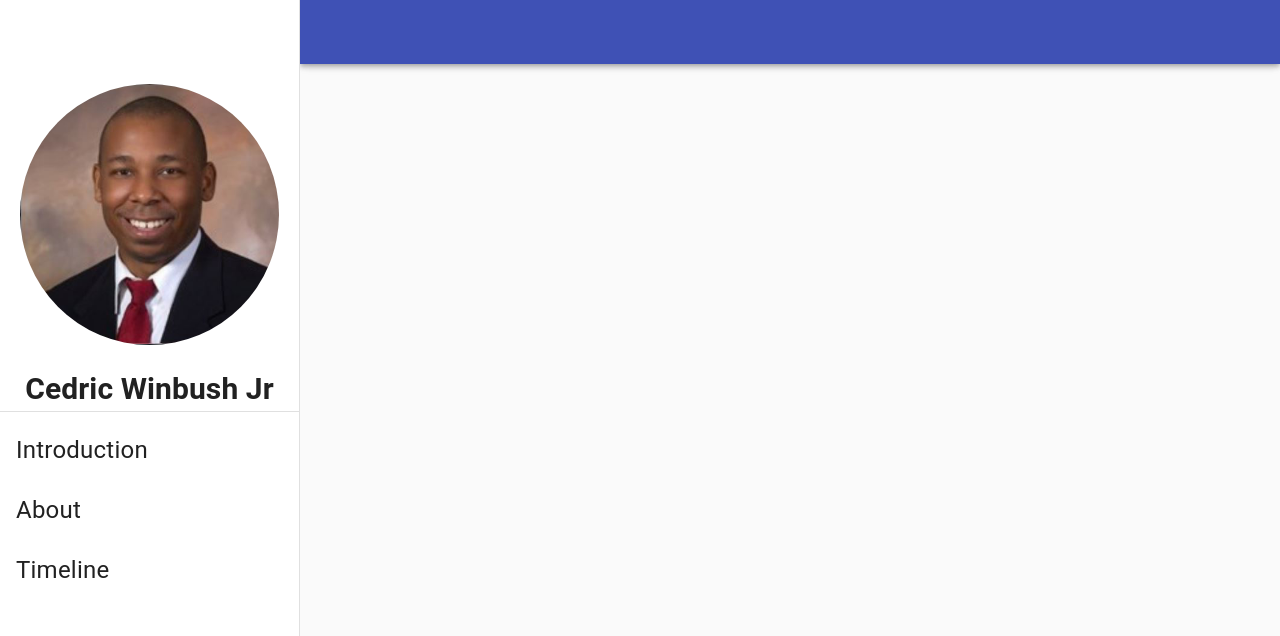
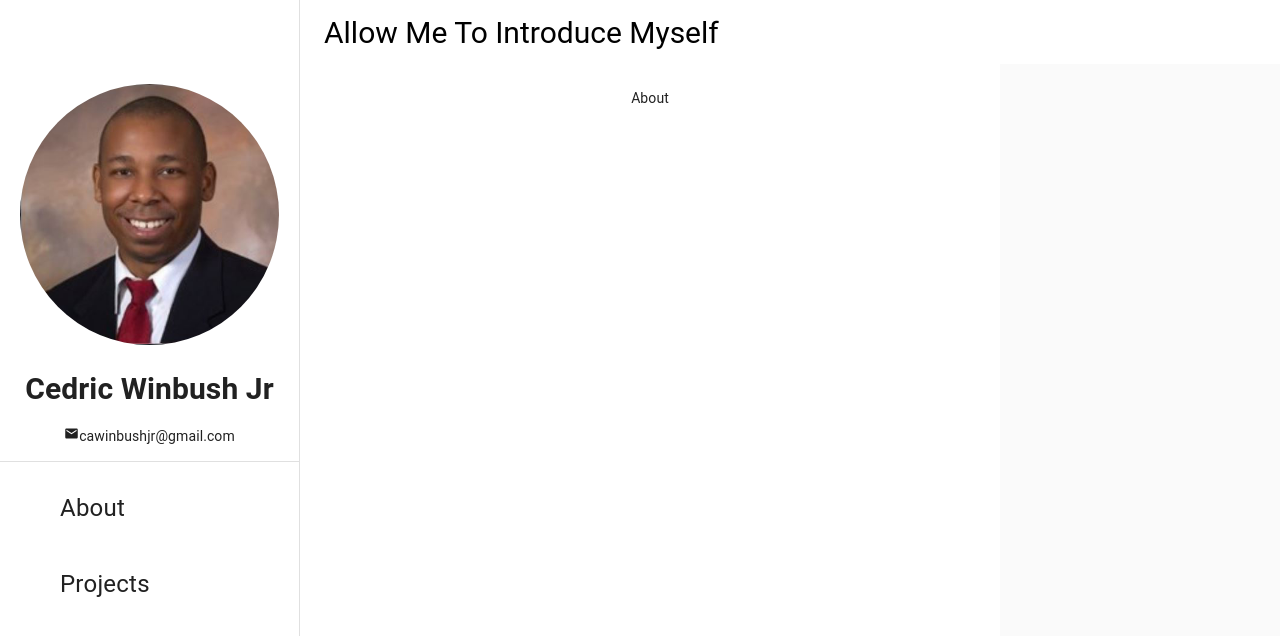
Before and after one commit to caw442000/cedric-react-portfolio, a React (Create React App) app: page /projects in a window 1280 px wide. Shown: the top 636 px of the page. Built offline with nearby package versions, Linux system fonts and the light colour scheme.

Commit message:
adds smooth scroll and removes color and shadows

```diff
--- a/package.json
+++ b/package.json
@@ -11,7 +11,9 @@
     "prop-types": "^15.7.2",
     "react": "^16.13.1",
     "react-dom": "^16.13.1",
-    "react-scripts": "3.4.1"
+    "react-router-dom": "^5.2.0",
+    "react-scripts": "^3.4.2",
+    "react-scroll": "^1.8.1"
   },
   "scripts": {
     "start": "react-scripts start",
--- a/src/App.css
+++ b/src/App.css
@@ -2,25 +2,34 @@
   padding: 0;
   margin: 0;
   box-sizing: border-box;
-  max-width: 100%; }
+  max-width: 100%;
+}
 
 html {
-  font-size: 62.5%; }
+  font-size: 62.5%;
+}
 
-  h1 {
-    font-size: 3rem; }
+h1 {
+  font-size: 3rem;
+}
 
+p {
+  font-size: 1.4rem;
+}
 
-
-    p {
-      font-size: 1.4rem;
-    }
-.App {
+.MuiListItem-button {
+  text-align: center;
+  color: red
+}
+.Container {
   text-align: center;
   display: flex;
   justify-content: space-around;
   width: 1000px;
+  background-color: white;
 }
+
+
 
 .App-Main {
   display: flex;
@@ -34,7 +43,6 @@ html {
 
 .App-Sidebar {
   width: 300px;
-
 }
 
 .Sidebar {
@@ -62,24 +70,21 @@ html {
   font-size: 2.8rem;
 }
 
-
+.extra {
+  padding-top: 1500px;
+}
 
 .Profile-Image-Wrap {
   padding: 20px;
   max-width: 100%;
   height: auto;
   object-fit: scale-down;
-
-
-
 }
 
-.Profile-Image{
-
+.Profile-Image {
   max-width: 100%;
   height: auto;
   border-radius: 50%;
-
 }
 .App-logo {
   height: 40vmin;
@@ -107,6 +112,10 @@ html {
   color: #61dafb;
 }
 
+.nav-item > .active {
+  border-bottom: 1px solid #333;
+}
+
 @keyframes App-logo-spin {
   from {
     transform: rotate(0deg);
--- a/src/App.js
+++ b/src/App.js
@@ -1,20 +1,44 @@
-import React from "react";
+import React, { createRef } from "react";
 import "./App.css";
-import Sidebar from "./components/sidebar.js";
-import Projects from "./components/projects";
-import About from "./components/about";
+import Sidebar from "./components/Sidebar.js";
+import Projects from "./components/Projects";
+import About from "./components/About";
+import { Route, MemoryRouter, useHistory } from "react-router";
+import { Link as RouterLink } from "react-router-dom";
+import { useLocation } from "react-router-dom";
+import Link from "@material-ui/core/Link";
+
+const LinkBehavior = React.forwardRef((props, ref) => (
+  <RouterLink ref={ref} to="/projects" {...props} />
+));
 
 const App = () => {
+
   return (
-    <div className="App">
-      <div className="App-Sidebar">
-        <Sidebar />
-      </div>
+    <div className="Container">
+      {/* <div className="App-Sidebar"> */}
+      <Sidebar />
+      {/* </div> */}
 
-      <div className="App-Main">
+      {/* <div className="App-Main">
         <Projects />
         <About />
-      </div>
+      </div> */}
+
+      {/* <Link component={LinkBehavior} >
+          Projects
+
+
+          </Link> */}
+
+{/* <Route path="/introduction">
+        <About />
+      </Route>
+      <Route path="/projects">
+        <Projects />
+      </Route> */}
+
+
     </div>
   );
 };
--- /dev/null
+++ b/src/components/ProjectCard.js
@@ -0,0 +1,38 @@
+import React from "react";
+// import styled from "styled-components";
+
+// const DrinkDiv = styled.div`
+//   display: flex;
+//   align-items: center;
+//   justify-content: center;
+//   margin-bottom: 30px;
+//   align-items: center;
+//   max-width: 100%;
+//   flex-direction: column;
+//   width: 200px;
+//   height: 300px;
+//   border: 1px solid;
+//   padding: 10px;
+//   margin: 10px;
+// `;
+
+// const DrinkImage = styled.img`
+// width: 150px;
+// height: 150px
+// object-fit: scale;
+// flex-shrink:2;
+
+// `;
+
+const ProjectCard = ({ data }) => {
+  const { projectImg } = data.image
+  return (
+    <div>
+      <img className = "" src={data.image} alt="" />
+      <h2>{data.title}</h2>
+
+    </div>
+  );
+};
+
+export default ProjectCard;
--- a/src/components/about.js
+++ b/src/components/about.js
@@ -1,8 +1,9 @@
 import React from "react";
+import { checkPropTypes } from "prop-types";
 
 const About = (props) => {
   return (
-    <div>
+    <div id = "introduction">
       <p>About</p>
     </div>
   );
--- a/src/components/projects.js
+++ b/src/components/projects.js
@@ -1,9 +1,25 @@
 import React from "react";
+import ProjectCard from "./ProjectCard.js"
+import cedric from "../assets/images/cedric.png";
+
+const projectList = [{
+  id: 1,
+  title: "Test Title",
+  image: cedric
+},
+{
+  id: 2,
+  title: "Test Title",
+  image: cedric
+}]
 
 const Projects = (props) => {
   return (
-    <div>
-      <p>Projects</p>
+    <div className="extra" >
+      <h1 id="projects">Projects</h1>
+      {projectList.map(data => (
+        <ProjectCard key = {data.id} data = {data}/>
+      ))}
     </div>
   );
 };
--- a/src/components/sidebar.js
+++ b/src/components/sidebar.js
@@ -18,7 +18,8 @@ import cedric from "../assets/images/cedric.png";
 //   );
 // };
 
-import React from "react";
+import React, { useRef, createRef } from "react";
+import { Link, animateScroll as scroll } from "react-scroll";
 import PropTypes from "prop-types";
 import AppBar from "@material-ui/core/AppBar";
 import CssBaseline from "@material-ui/core/CssBaseline";
@@ -37,56 +38,108 @@ import MenuIcon from "@material-ui/icons/Menu";
 import Toolbar from "@material-ui/core/Toolbar";
 import Typography from "@material-ui/core/Typography";
 import { makeStyles, useTheme } from "@material-ui/core/styles";
+import Projects from "./Projects";
+import About from "./About";
+import { Route, MemoryRouter, useHistory } from "react-router";
+import { Link as RouterLink } from "react-router-dom";
+import { useLocation } from "react-router-dom";
+// import Link from "@material-ui/core/Link";
+import { render } from "react-dom";
+import Button from "@material-ui/core/Button";
+import Menu from "@material-ui/core/Menu";
+import MenuItem from "@material-ui/core/MenuItem";
+import { MenuList } from "@material-ui/core";
 
 const drawerWidth = 300;
 
+
+
 const useStyles = makeStyles((theme) => ({
   root: {
+
+    // styles insure the font on typography
+    "& .MuiTouchRipple-root": {
+
+        fontWeight: "600",
+        fontFamily: "Inter, sans-serif",
+
+    },
+
     display: "flex",
+    backgroundColor:'white',
+    textAlign: 'center'
+
+
+
   },
-  listItemText:{
-    fontSize:'2.4rem',//Insert your required size
+  listItemText: {
+    width: "100%",
+    fontSize: "2.4rem", //Insert your required size
+    textAlign: "justify",
+    padding: '1rem',
+    paddingLeft:'3rem'
   },
+  // listItemText: .active {
+  //   fontSize: "2.4rem", //Insert your required size
+  //   textAlign: "center",
+  // },
   drawer: {
     [theme.breakpoints.up("sm")]: {
       width: drawerWidth,
       flexShrink: 0,
     },
   },
+
   appBar: {
+
     [theme.breakpoints.up("sm")]: {
       width: `calc(100% - ${drawerWidth}px)`,
       marginLeft: drawerWidth,
+      textAlign: 'center',
+      backgroundColor:'white',
+
     },
-  },
+    backgroundColor:'white'
+
+},
+
+
   menuButton: {
     marginRight: theme.spacing(2),
     [theme.breakpoints.up("sm")]: {
       display: "none",
+      backgroundColor: 'red'
     },
   },
   // necessary for content to be below app bar
   toolbar: theme.mixins.toolbar,
   drawerPaper: {
     width: drawerWidth,
+
+
   },
   content: {
     flexGrow: 1,
     padding: theme.spacing(3),
+
   },
+  getWide: {
+    width: `800px`,
+    color: 'black',
+
+  },
+}));
 
 
-}));
-
-const styles = theme => ({
-
-});
 
 const Sidebar = (props) => {
   const { window } = props;
   const classes = useStyles();
   const theme = useTheme();
   const [mobileOpen, setMobileOpen] = React.useState(false);
+  const history = useHistory();
+
+
 
   const handleDrawerToggle = () => {
     setMobileOpen(!mobileOpen);
@@ -96,25 +149,46 @@ const Sidebar = (props) => {
     <div>
       <div className={classes.toolbar} />
       <div className="Profile-Image-Wrap">
-        <img
-          className="Profile-Image"
-          src={cedric}
-          alt="Cedric Profile Picture"
-        />
+        <img className="Profile-Image" src={cedric} alt="Cedric" />
       </div>
-      <h1>Cedric Winbush Jr</h1>
+      <h1 style={{textAlign: "center", paddingBottom:'15px'}}>Cedric Winbush Jr</h1>
+      <p style={{textAlign: "center", paddingBottom:'15px'}}>
+        <EmailIcon />
+        cawinbushjr@gmail.com
+      </p>
       <Divider />
-      <List>
-        {["Introduction", "About", "Timeline"].map((text, index) => (
-          <ListItem className={classes.navLinkBar} alignItems = 'center' button key={text}>
-            {/* <ListItemIcon>
-              {index % 2 === 0 ? <InboxIcon /> : <EmailIcon />}
-            </ListItemIcon> */}
-            <ListItemText classes={{primary:classes.listItemText}}primary={text}/>
+      <MenuList style={{textAlign: "center", paddingBottom:'15px'}}>
 
-          </ListItem>
-        ))}
-      </List>
+        <MenuItem
+          component={Link}
+          activeClass="active"
+          to="introduction"
+          spy={true}
+          smooth={true}
+          offset={-70}
+          duration={500}
+          className={classes.listItemText}
+          primary="Introduction"
+
+        >
+          <Typography className={classes.listItemText}>About</Typography>
+
+        </MenuItem>
+        <MenuItem
+          component={Link}
+          activeClass="active"
+          spy={true}
+          smooth={true}
+          offset={-70}
+          duration={500}
+          to="projects"
+          className={classes.listItemText}
+          primary="Projects"
+        >
+          <Typography className={classes.listItemText}>Projects</Typography>
+        </MenuItem>
+      </MenuList>
+
     </div>
   );
 
@@ -124,7 +198,7 @@ const Sidebar = (props) => {
   return (
     <div className={classes.root}>
       <CssBaseline />
-      <AppBar position="fixed" className={classes.appBar}>
+      <AppBar style={{boxShadow: "none"}} position="fixed" className={classes.appBar}>
         <Toolbar>
           <IconButton
             color="inherit"
@@ -132,12 +206,13 @@ const Sidebar = (props) => {
             edge="start"
             onClick={handleDrawerToggle}
             className={classes.menuButton}
+            style={{color: "black"}}
           >
             <MenuIcon />
           </IconButton>
-          {/* <Typography variant="h2" noWrap>
-            Cedric Winbush Jr Portfolio
-          </Typography> */}
+          <Typography className = { classes.getWide} variant="h3" color = 'initial' noWrap align='justify' display= 'inline'>
+            Allow Me To Introduce Myself
+          </Typography>
         </Toolbar>
       </AppBar>
       <nav className={classes.drawer} aria-label="mailbox folders">
@@ -171,42 +246,18 @@ const Sidebar = (props) => {
           </Drawer>
         </Hidden>
       </nav>
-      {/* <main className={classes.content}>
+
+      <main className={classes.content}>
         <div className={classes.toolbar} />
-        <Typography paragraph>
-          Lorem ipsum dolor sit amet, consectetur adipiscing elit, sed do eiusmod tempor incididunt
-          ut labore et dolore magna aliqua. Rhoncus dolor purus non enim praesent elementum
-          facilisis leo vel. Risus at ultrices mi tempus imperdiet. Semper risus in hendrerit
-          gravida rutrum quisque non tellus. Convallis convallis tellus id interdum velit laoreet id
-          donec ultrices. Odio morbi quis commodo odio aenean sed adipiscing. Amet nisl suscipit
-          adipiscing bibendum est ultricies integer quis. Cursus euismod quis viverra nibh cras.
-          Metus vulputate eu scelerisque felis imperdiet proin fermentum leo. Mauris commodo quis
-          imperdiet massa tincidunt. Cras tincidunt lobortis feugiat vivamus at augue. At augue eget
-          arcu dictum varius duis at consectetur lorem. Velit sed ullamcorper morbi tincidunt. Lorem
-          donec massa sapien faucibus et molestie ac.
-        </Typography>
-        <Typography paragraph>
-          Consequat mauris nunc congue nisi vitae suscipit. Fringilla est ullamcorper eget nulla
-          facilisi etiam dignissim diam. Pulvinar elementum integer enim neque volutpat ac
-          tincidunt. Ornare suspendisse sed nisi lacus sed viverra tellus. Purus sit amet volutpat
-          consequat mauris. Elementum eu facilisis sed odio morbi. Euismod lacinia at quis risus sed
-          vulputate odio. Morbi tincidunt ornare massa eget egestas purus viverra accumsan in. In
-          hendrerit gravida rutrum quisque non tellus orci ac. Pellentesque nec nam aliquam sem et
-          tortor. Habitant morbi tristique senectus et. Adipiscing elit duis tristique sollicitudin
-          nibh sit. Ornare aenean euismod elementum nisi quis eleifend. Commodo viverra maecenas
-          accumsan lacus vel facilisis. Nulla posuere sollicitudin aliquam ultrices sagittis orci a.
-        </Typography>
-      </main> */}
+          <About />
+
+
+          <Projects />
+
+      </main>
     </div>
+    // </MemoryRouter>
   );
 };
 
-Sidebar.propTypes = {
-  /**
-   * Injected by the documentation to work in an iframe.
-   * You won't need it on your project.
-   */
-  window: PropTypes.func,
-};
-
 export default Sidebar;
--- a/src/index.css
+++ b/src/index.css
@@ -5,6 +5,7 @@ body {
     sans-serif;
   -webkit-font-smoothing: antialiased;
   -moz-osx-font-smoothing: grayscale;
+  background-color: blue;
 }
 
 code {
--- a/src/index.js
+++ b/src/index.js
@@ -1,11 +1,14 @@
-import React from 'react';
-import ReactDOM from 'react-dom';
-import './index.css';
-import App from './App';
+import React from "react";
+import ReactDOM from "react-dom";
+import "./index.css";
+import { BrowserRouter as Router } from "react-router-dom";
+import App from "./App";
 
 ReactDOM.render(
   <React.StrictMode>
-    <App />
+    <Router>
+      <App />
+    </Router>
   </React.StrictMode>,
-  document.getElementById('root')
+  document.getElementById("root")
 );
```
Also changed, not shown: 1 other file (tests, documents, lock files or other folders).
